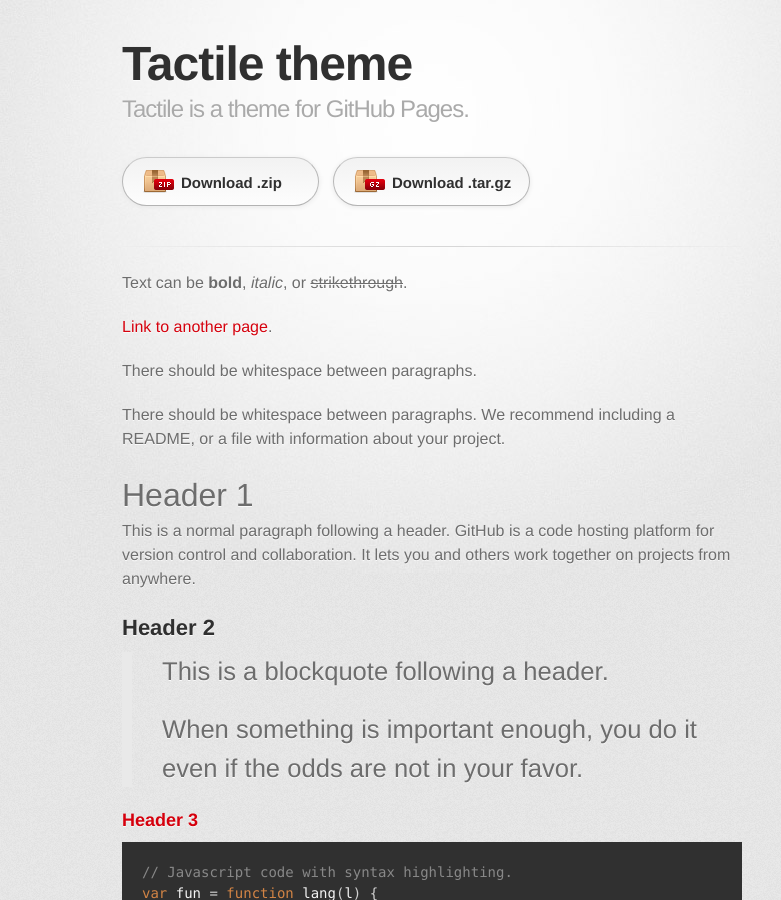
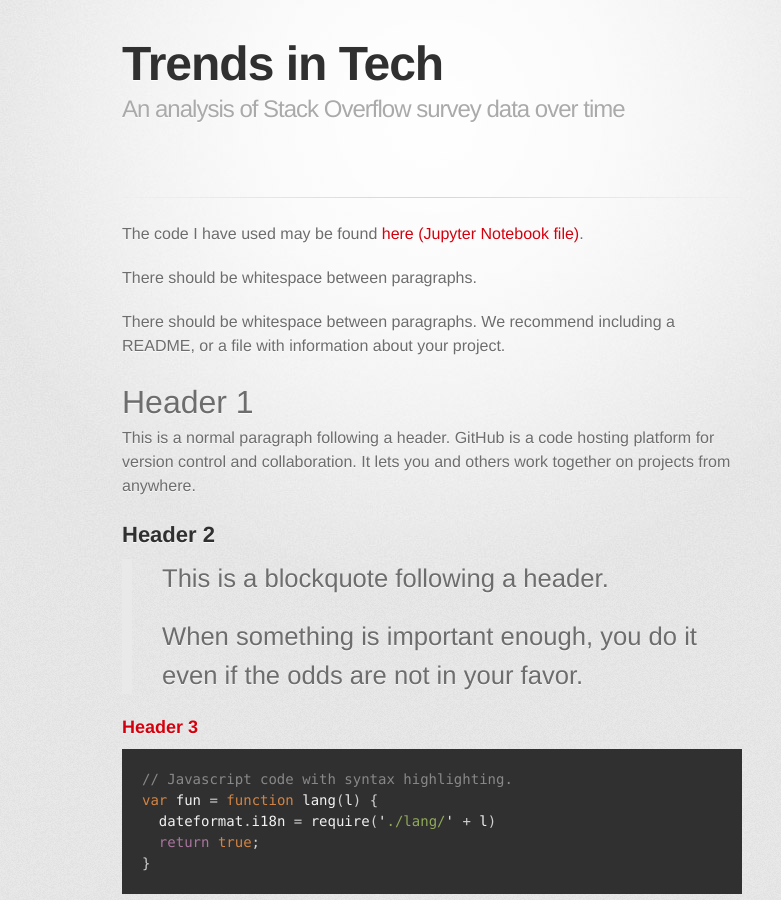
Before and after one commit to jamiepotter17/stackoverflow, a Jekyll site: the page built from docs/index.md, in a window 1280 px wide and 900 px high. Shown: the whole window, without its empty margins (208-989 px from the left). Built offline with Jekyll 4.4.1, drawn with Linux system fonts in a browser that asks for light colours; some web fonts are replaced; some of the changed text lies outside the part shown.

Commit message:
testing modifications to blog files

```diff
--- a/docs/_config.yml
+++ b/docs/_config.yml
@@ -1,5 +1,5 @@
-title: Tactile theme
-description: Tactile is a theme for GitHub Pages.
-show_downloads: true
+title: Trends in Tech
+description: An analysis of Stack Overflow survey data over time
+show_downloads: false
 google_analytics:
 theme: jekyll-theme-tactile
--- a/docs/index.md
+++ b/docs/index.md
@@ -1,10 +1,7 @@
 ---
 layout: default
 ---
-
-Text can be **bold**, _italic_, or ~~strikethrough~~.
-
-[Link to another page](./another-page.html).
+The code I have used may be found [here (Jupyter Notebook file)](./CRISP-DM Process.ipynb).
 
 There should be whitespace between paragraphs.
 
```
Also changed, not shown: 2 other files.
